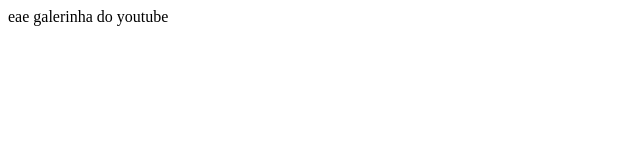
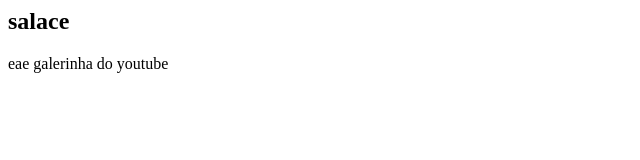
Before and after one commit to PedassoDeBolo/git_curso, a plain HTML site: page index.html in a window 1280 px wide. Shown: the whole page, without its empty margins (0-640 px from the left). Drawn offline with Linux system fonts and the light colour scheme.

Commit message:
Titulo adicionado

```diff
--- a/index.html
+++ b/index.html
@@ -2,6 +2,9 @@
 	<head>
 	</head>
 	<body>
+		<h2>
+			salace
+		</h2>
 		<p>
 			eae galerinha do youtube
 		</p>
```
Also changed, not shown: 1 other file.
